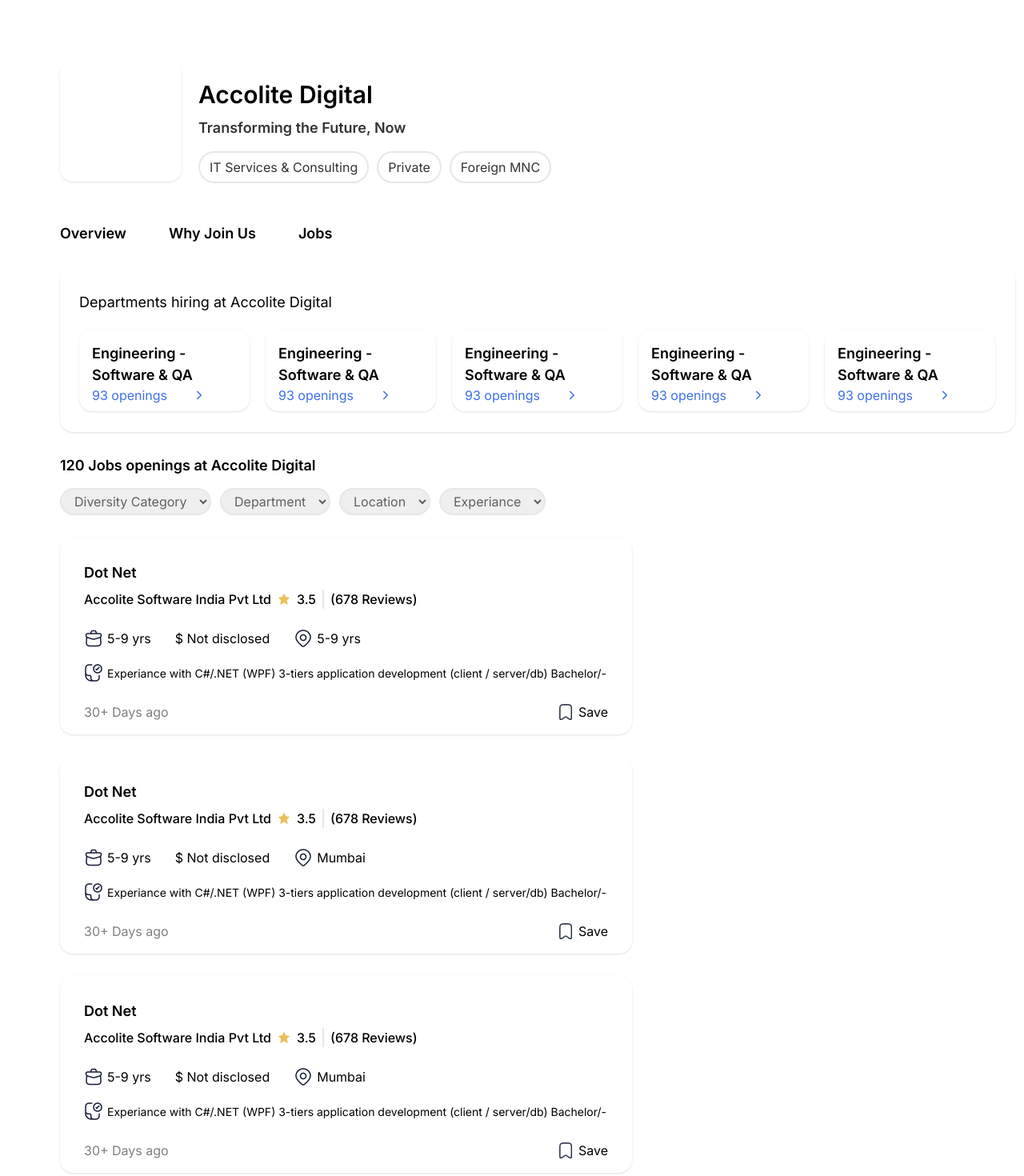
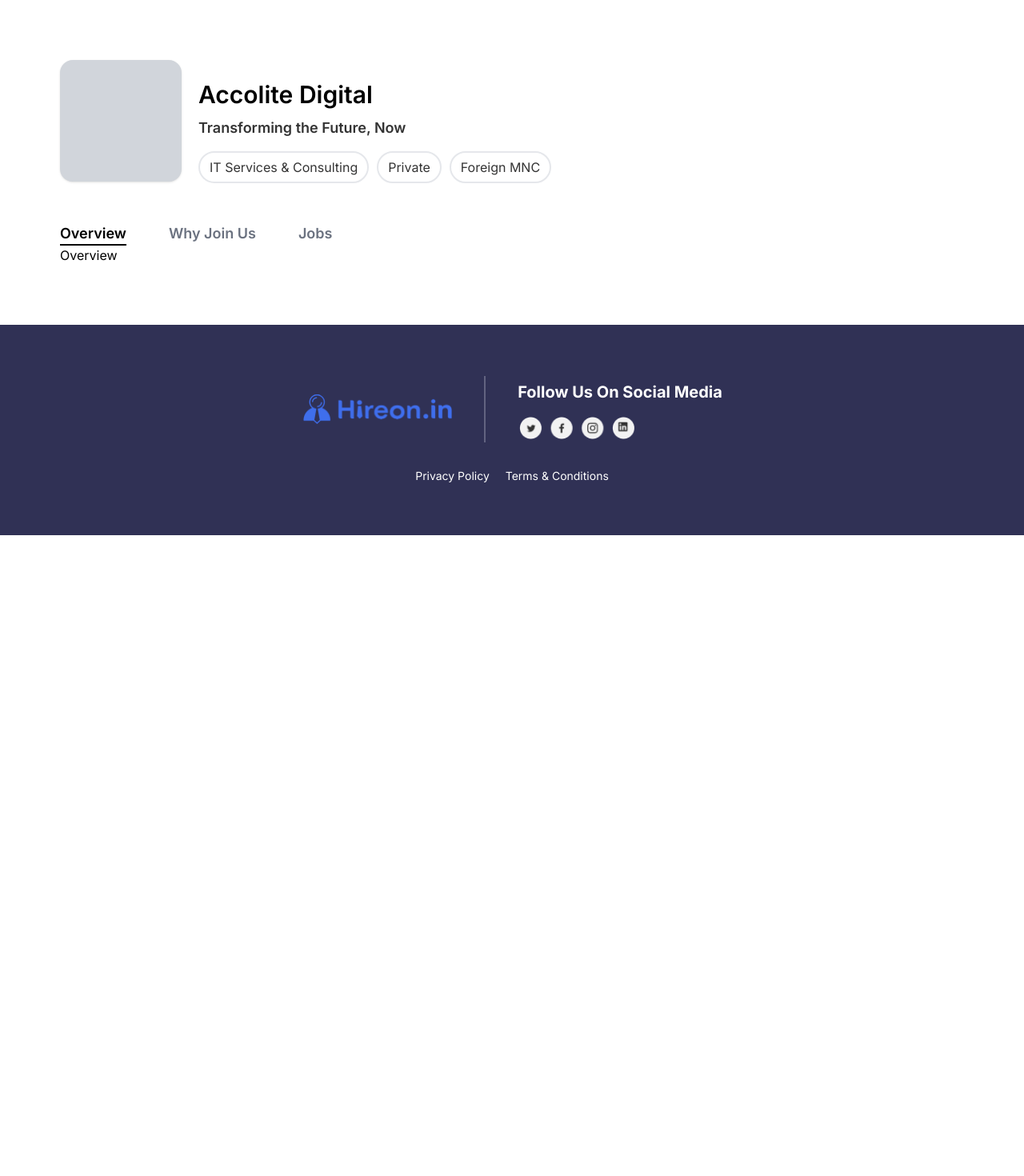
Before and after one commit to umairyaqub31/jobPortal_web, a Next.js app: page /companies/companiesDetail in a window 1280 px wide. Shown: the top 1470 px of the page at 80% size. After the commit the page ends 800 px from the top, so only its background shows below. Built offline with nearby package versions, Linux system fonts and the light colour scheme.

Commit message:
update page

```diff
--- a/app/companies/companiesDetail/page.jsx
+++ b/app/companies/companiesDetail/page.jsx
@@ -1,4 +1,5 @@
-import React from "react";
+"use client";
+import React, { useState } from "react";
 import { IoIosArrowForward } from "react-icons/io";
 import { BiSolidStar } from "react-icons/bi";
 import { PiHandbagSimpleBold } from "react-icons/pi";
@@ -9,11 +10,16 @@
 import Address from "@/public/file-validation.png";
 import Location from "@/public/location-01.png";
 export default function CompaniesDetails() {
+  const [selectedTab, setSelectedTab] = useState("Overview");
+
+  const handletabs = (v) => {
+    setSelectedTab(v);
+  };
   return (
     <div>
       <div className="p-[75px]">
         <div className="flex">
-          <div className="bg-D9D9D9  rounded-[16px] shadow h-[152px] w-[152px]"></div>
+          <div className="bg-gray-300  rounded-[16px] shadow h-[152px] w-[152px]"></div>
           <div className="p-[21px]">
             <p className="font-semibold text-[30px] text-black">
               Accolite Digital
@@ -41,56 +47,105 @@
           </div>
         </div>
         <div className="flex mt-[28px]">
-          <p className="font-semibold text-[18px] mr-[53px] ">Overview</p>
-          <p className="font-semibold text-[18px] mr-[53px] ">Why Join Us</p>
-          <p className="font-semibold text-[18px]  ">Jobs</p>
+          <p
+            className={`font-semibold text-[18px] mr-[53px] cursor-pointer ${
+              selectedTab == "Overview"
+                ? "border-b-2 border-black text-black"
+                : "text-gray-500"
+            }`}
+            onClick={() => handletabs("Overview")}
+          >
+            Overview
+          </p>
+          <p
+            className={`font-semibold text-[18px] mr-[53px] cursor-pointer ${
+              selectedTab == "Join"
+                ? "border-b-2 border-black text-black"
+                : "text-gray-500"
+            }`}
+            onClick={() => handletabs("Join")}
+          >
+            Why Join Us
+          </p>
+          <p
+            className={`font-semibold text-[18px] cursor-pointer ${
+              selectedTab === "Jobs"
+                ? "border-b-2 border-black text-black"
+                : "text-gray-500"
+            }`}
+            onClick={() => handletabs("Jobs")}
+          >
+            Jobs
+          </p>
         </div>
-        <div className="bg-D9D9D9   rounded-[16px] py-[31px] px-[24px] mt-[28px] shadow h-[207px] w-[1194px]">
-          <p className=" text-[18px] color-black  ">
+        {selectedTab == "Jobs" && (
+          <div>
+            <div
+              className="bg-D9D9D9   rounded-[16px] py-[31px] px-[24px] mt-[28px] shadow h-[207px] w-[1194px]"
+              style={{
+                background: "linear-gradient(#FFFFFF, #FFF4E0 )",
+              }}
+            >
+              <p className="font-semibold text-[18px] color-black  ">
                 Departments hiring at Accolite Digital
               </p>
               <div className="flex mt-[21px]">
-            <div className="bg-D9D9D9   rounded-[16px] p-[16px] mr-[20px]  shadow h-[102px] w-[213px]">
+                <div className="bg-white   rounded-[16px] p-[16px] mr-[20px]  shadow h-[102px] w-[213px]">
                   <p className="font-semibold text-[18px]  ">
                     Engineering - Software & QA
                   </p>
-              <div className="flex items-center" style={{ color: "#3F6EEC" }}>
+                  <div
+                    className="flex items-center"
+                    style={{ color: "#3F6EEC" }}
+                  >
                     <p className="text-[16px] ">93 openings </p>
                     <IoIosArrowForward className="ml-8" />
                   </div>
                 </div>
-            <div className="bg-D9D9D9   rounded-[16px] p-[16px] mr-[20px]  shadow h-[102px] w-[213px]">
+                <div className="bg-white   rounded-[16px] p-[16px] mr-[20px]  shadow h-[102px] w-[213px]">
                   <p className="font-semibold text-[18px]  ">
                     Engineering - Software & QA
                   </p>
-              <div className="flex items-center" style={{ color: "#3F6EEC" }}>
+                  <div
+                    className="flex items-center"
+                    style={{ color: "#3F6EEC" }}
+                  >
                     <p className="text-[16px] ">93 openings </p>
                     <IoIosArrowForward className="ml-8" />
                   </div>
                 </div>
-            <div className="bg-D9D9D9   rounded-[16px] p-[16px] mr-[20px]  shadow h-[102px] w-[213px]">
+                <div className="bg-white   rounded-[16px] p-[16px] mr-[20px]  shadow h-[102px] w-[213px]">
                   <p className="font-semibold text-[18px]  ">
                     Engineering - Software & QA
                   </p>
-              <div className="flex items-center" style={{ color: "#3F6EEC" }}>
+                  <div
+                    className="flex items-center"
+                    style={{ color: "#3F6EEC" }}
+                  >
                     <p className="text-[16px] ">93 openings </p>
                     <IoIosArrowForward className="ml-8" />
                   </div>
                 </div>
-            <div className="bg-D9D9D9   rounded-[16px] p-[16px] mr-[20px]  shadow h-[102px] w-[213px]">
+                <div className="bg-white   rounded-[16px] p-[16px] mr-[20px]  shadow h-[102px] w-[213px]">
                   <p className="font-semibold text-[18px]  ">
                     Engineering - Software & QA
                   </p>
-              <div className="flex items-center" style={{ color: "#3F6EEC" }}>
+                  <div
+                    className="flex items-center"
+                    style={{ color: "#3F6EEC" }}
+                  >
                     <p className="text-[16px] ">93 openings </p>
                     <IoIosArrowForward className="ml-8" />
                   </div>
                 </div>
-            <div className="bg-D9D9D9   rounded-[16px] p-[16px]  shadow h-[102px] w-[213px]">
+                <div className="bg-white   rounded-[16px] p-[16px]  shadow h-[102px] w-[213px]">
                   <p className="font-semibold text-[18px]  ">
                     Engineering - Software & QA
                   </p>
-              <div className="flex items-center" style={{ color: "#3F6EEC" }}>
+                  <div
+                    className="flex items-center"
+                    style={{ color: "#3F6EEC" }}
+                  >
                     <p className="text-[16px] ">93 openings </p>
                     <IoIosArrowForward className="ml-8" />
                   </div>
@@ -102,21 +157,21 @@
             </p>
             <div className="flex items-center mt-[15px]">
               <select
-            className=" text-[16px] border-2 px-3 py-1 mr-[11px] rounded-full"
+                className="font-medium text-[16px] border-2 px-3 py-1 mr-[11px] rounded-full"
                 style={{ color: "rgba(0, 0, 0, 0.6)" }}
               >
                 <option value="0">Diversity Category</option>
                 <option value="1">Audi</option>
               </select>
               <select
-            className=" text-[16px] border-2 px-3 py-1 mr-[11px] rounded-full"
+                className="font-medium text-[16px] border-2 px-3 py-1 mr-[11px] rounded-full"
                 style={{ color: "rgba(0, 0, 0, 0.6)" }}
               >
                 <option value="0">Department</option>
                 <option value="1">Audi</option>
               </select>
               <select
-            className=" text-[16px] border-2 px-3 py-1 mr-[11px] rounded-full"
+                className="font-medium text-[16px] border-2 px-3 py-1 mr-[11px] rounded-full"
                 style={{ color: "rgba(0, 0, 0, 0.6)" }}
               >
                 <option value="0">Location</option>
@@ -124,7 +179,7 @@
               </select>
 
               <select
-            className=" text-[16px] border-2 px-3 py-1 rounded-full"
+                className="font-medium text-[16px] border-2 px-3 py-1 rounded-full"
                 style={{ color: "rgba(0, 0, 0, 0.6)" }}
               >
                 <option value="0">Experiance</option>
@@ -179,7 +234,10 @@
                 </p>
               </div>
               <div className="flex items-center mt-[25px] justify-between">
-            <p className="text-[16px]" style={{ color: "rgba(0, 0, 0, 0.5)" }}>
+                <p
+                  className="text-[16px]"
+                  style={{ color: "rgba(0, 0, 0, 0.5)" }}
+                >
                   30+ Days ago
                 </p>
                 <div className="flex items-center  ">
@@ -239,7 +297,7 @@
                 </p>
               </div>
               <div className="flex items-center mt-[25px] justify-between">
-            <p className="text-[16px]" style={{ color: "rgba(0, 0, 0, 0.5)" }}>
+                <p className="text-[16px] font-regular text-gray-400">
                   30+ Days ago
                 </p>
                 <div className="flex items-center  ">
@@ -299,7 +357,7 @@
                 </p>
               </div>
               <div className="flex items-center mt-[25px] justify-between">
-            <p className="text-[16px]" style={{ color: "rgba(0, 0, 0, 0.5)" }}>
+                <p className="text-[16px] font-regular text-gray-400">
                   30+ Days ago
                 </p>
                 <div className="flex items-center  ">
@@ -359,7 +417,7 @@
                 </p>
               </div>
               <div className="flex items-center mt-[25px] justify-between">
-            <p className="text-[16px]" style={{ color: "rgba(0, 0, 0, 0.5)" }}>
+                <p className="text-[16px] font-regular text-gray-400">
                   30+ Days ago
                 </p>
                 <div className="flex items-center  ">
@@ -419,7 +477,7 @@
                 </p>
               </div>
               <div className="flex items-center mt-[25px] justify-between">
-            <p className="text-[16px]" style={{ color: "rgba(0, 0, 0, 0.5)" }}>
+                <p className="text-[16px] font-regular text-gray-400">
                   30+ Days ago
                 </p>
                 <div className="flex items-center  ">
@@ -479,7 +537,7 @@
                 </p>
               </div>
               <div className="flex items-center mt-[25px] justify-between">
-            <p className="text-[16px]" style={{ color: "rgba(0, 0, 0, 0.5)" }}>
+                <p className="text-[16px] font-regular text-gray-400">
                   30+ Days ago
                 </p>
                 <div className="flex items-center  ">
@@ -493,6 +551,10 @@
               </div>
             </div>
           </div>
+        )}
+        {selectedTab == "Overview" && <p>Overview</p>}
+        {selectedTab == "Join" && <p>Join</p>}
+      </div>
     </div>
   );
 }
```
Lines whose indentation alone changed are shown as unchanged.
